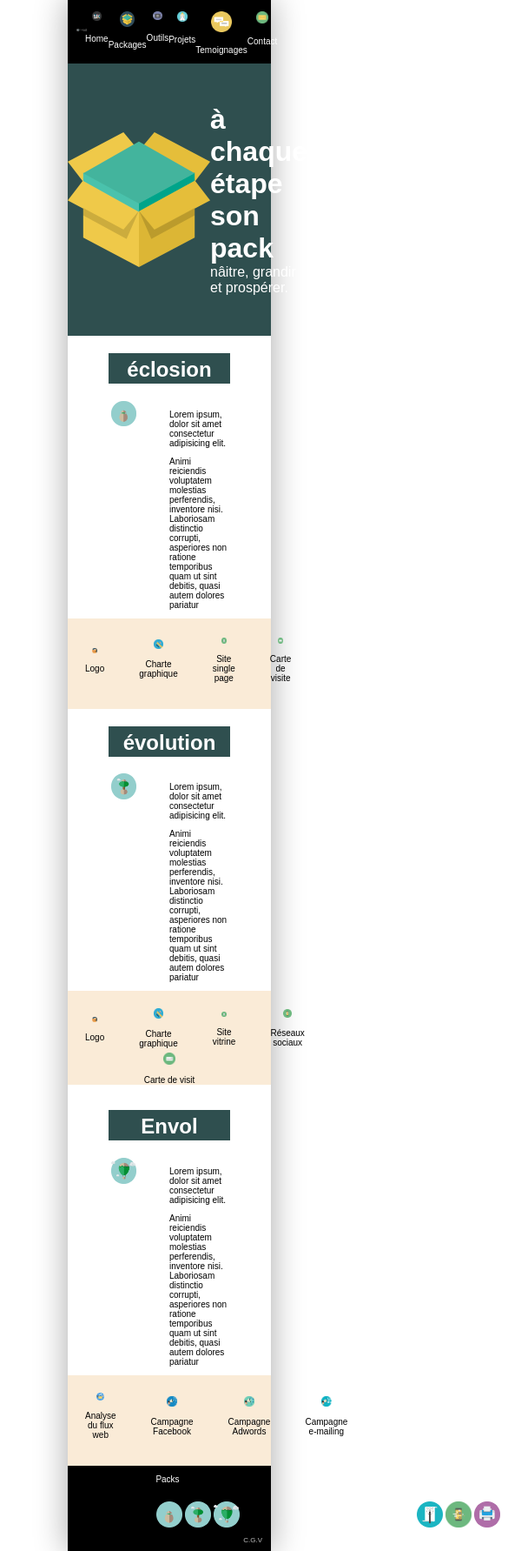
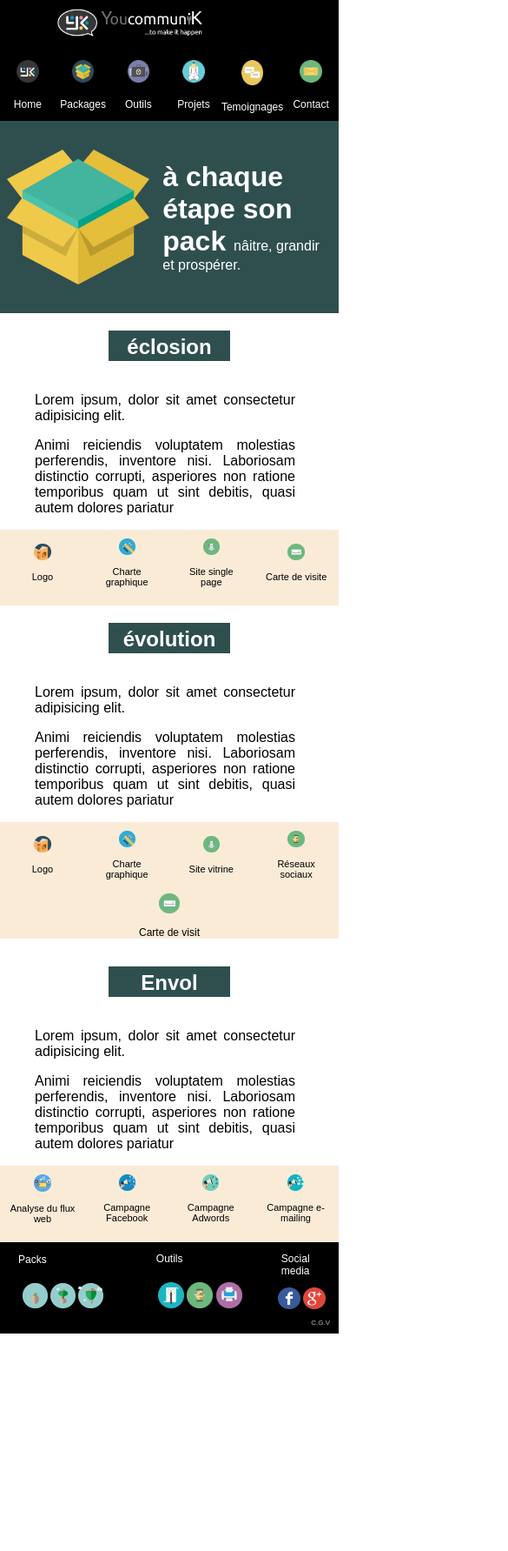
Before and after one commit to Fmaarij/Youcommunik_Second_version, a plain HTML site: page index.html in a window 390 px wide. Shown: the top 1783 px of the page at 87% size, 585 px wide, since content can reach past the window. After the commit the page ends 1533 px from the top, so only its background shows below. Drawn offline with Linux system fonts and the light colour scheme.

Commit message:
project responsive done

```diff
--- a/index.html
+++ b/index.html
@@ -35,7 +35,7 @@
                     <p>Projets</p>
                 </div>
                 <div>
-                    <img src="./public/img/temoignages-icon.png" alt="">
+                    <img id="tem" src="./public/img/temoignages-icon.png" alt="">
                     <p>
                         Temoignages
                     </p>
@@ -54,7 +54,9 @@
             <div class="bannerimgleft">
                 <img src="./public/img/packages.png" alt="">
             </div>
-            <div class="bannertxt"><p><b>à chaque étape son pack </b>nâitre, grandir et prospérer.</p></div>
+            <div class="bannertxt">
+                <p><b>à chaque étape son pack </b>nâitre, grandir et prospérer.</p>
+            </div>
     </section>
     <!--section1 titre écolsion-->
     <section>
@@ -68,7 +70,8 @@
                     <img src="./public/img/icon-eclosion.png">
                 </div>
                 <div class="eclotxt">
-                    <p>Lorem ipsum, dolor sit amet consectetur adipisicing elit.</p> <p>Animi reiciendis voluptatem molestias
+                    <p>Lorem ipsum, dolor sit amet consectetur adipisicing elit.</p>
+                    <p>Animi reiciendis voluptatem molestias
                         perferendis, inventore nisi. Laboriosam distinctio corrupti, asperiores non ratione temporibus
                         quam ut sint debitis, quasi autem dolores pariatur</p>
                 </div>
@@ -110,7 +113,8 @@
                     <img src="./public/img/icon-evolution.png">
                 </div>
                 <div class="eclotxt">
-                    <p>Lorem ipsum, dolor sit amet consectetur adipisicing elit.</p> <p>Animi reiciendis voluptatem molestias
+                    <p>Lorem ipsum, dolor sit amet consectetur adipisicing elit.</p>
+                    <p>Animi reiciendis voluptatem molestias
                         perferendis, inventore nisi. Laboriosam distinctio corrupti, asperiores non ratione temporibus
                         quam ut sint debitis, quasi autem dolores pariatur</p>
                 </div>
@@ -159,7 +163,8 @@
                     <img src="./public/img/icon-envole.png">
                 </div>
                 <div class="eclotxt">
-                    <p>Lorem ipsum, dolor sit amet consectetur adipisicing elit.</p> <p>Animi reiciendis voluptatem molestias
+                    <p>Lorem ipsum, dolor sit amet consectetur adipisicing elit.</p>
+                    <p>Animi reiciendis voluptatem molestias
                         perferendis, inventore nisi. Laboriosam distinctio corrupti, asperiores non ratione temporibus
                         quam ut sint debitis, quasi autem dolores pariatur</p>
                 </div>
@@ -217,9 +222,9 @@
             <div>
                 <p class="p2"> Social media</p>
                 <div class="footerimg">
-                    <img src="./public/img/social-f.png" alt="">
+                    <img src="./public/img/social-f.png" class="sociaux" alt="">
 
-                    <img src="./public/img/google-plus.png" alt="">
+                    <img src="./public/img/google-plus.png" class="sociaux" alt="">
                 </div>
 
             </div>
--- a/public/css/mediaqueries.css
+++ b/public/css/mediaqueries.css
@@ -0,0 +1,114 @@
+/* 1024px */
+@media(min-width: 1024px) {
+    #tem {
+        width: 31%;
+        height: 31%;
+
+    }
+}
+
+/* 740px à 1024px */
+@media (min-width: 740px) and (max-width: 1023px) {
+    body {
+        margin: 0 auto;
+        width: 100%;
+        font-family: 'Ubuntu', sans-serif;
+
+    }
+
+    /* banner */
+    .banner .bannertxt {
+        width: 30%;
+    }
+
+    .titre {
+        flex-direction: row;
+        margin-top: 50px;
+    }
+
+    /*les titres */
+    h1 {
+        margin-left: 50px;
+    }
+
+    .txtetimg>div {
+        display: flex;
+        justify-content: center;
+    }
+
+    .ecloimg img {
+        margin-bottom: 10px;
+        width: 50%;
+
+    }
+
+    .eclotxt p {
+        font-size: 12px;
+    }
+
+}
+
+
+
+/* 320px à 740px */
+@media (min-width: 320px) and (max-width: 740px) {
+    body {
+        margin: 0 auto;
+        width: 100%;
+        font-family: 'Ubuntu', sans-serif;
+    }
+
+    /*Nav*/
+    nav {
+        width: 100%;
+        flex-direction: column;
+
+    }
+
+    /* footer*/
+    .footer>div {
+        margin-right: 10px;
+    }
+
+    /*section éclosion*/
+    .ecloimg img {
+        display: none;
+    }
+
+    .txtetimg>div {
+        width: auto;
+        text-align: justify;
+        margin-left: 20px;
+    }
+
+    /*minifooter*/
+    .minifooter>div {
+        margin: 10px;
+        font-size: 11px;
+        text-align: center;
+
+    }
+
+    /* .minifooter img {
+        width: 50%;
+    }
+     */
+
+    nav {
+        display: flex;
+        flex-wrap: wrap;
+
+    }
+
+    .imgwrap img {
+
+        margin-top: 5%;
+    }
+
+    /*image temoignage*/
+    #tem {
+        width: 35%;
+        height: 35%;
+
+    }
+}
--- a/public/css/style.css
+++ b/public/css/style.css
@@ -12,20 +12,25 @@ nav {
     align-items: center;
 }
 
+#tem {
+    width: 32%;
+    height: 32%;
+}
+
 .menu {
     display: flex;
     color: white;
 
 }
-.logo img{
+
+.logo img {
     width: 60%;
     padding: 10px;
 }
 
 .menu>div {
-    font-size: 10px;
+    font-size: 12px;
     text-align: center;
-
 }
 
 .menu>div img {
@@ -39,7 +44,6 @@ nav {
     background-color: darkslategrey;
     display: flex;
     justify-content: space-around;
-    /* border: 1px red solid; */
 
 }
 
@@ -59,7 +63,7 @@ nav {
 
 .banner .bannertxt b {
     font-size: xx-large;
-   text-align: left;
+    text-align: left;
 }
 
 /*eclosion*/
@@ -90,8 +94,9 @@ nav {
     margin-left: 50px;
     width: 25%;
 }
-.eclotxt p{
-    font-size: 10px;
+
+.eclotxt p {
+
     padding-right: 50px;
 }
 
@@ -110,8 +115,8 @@ nav {
 }
 
 .minifooter>div {
-     margin: 20px;
-    font-size: 10px;
+    margin: 10px;
+    font-size: 12px;
     text-align: center;
 
 }
@@ -124,9 +129,8 @@ nav {
 /*logo carte de visite de la Minifooter de évolution decendu vers bas*/
 .imgwrap {
 
-
     text-align: center;
-    font-size: 10px;
+    font-size: 12px;
     margin-top: -25px;
 }
 
@@ -146,14 +150,13 @@ footer {
     display: flex;
     justify-content: space-around;
     align-items: center;
-    /* background-color: black */
 }
 
 .footer>div {
-    /* margin: 20px; */
-    font-size: 10px;
+    font-size: 12px;
     text-align: center;
-    color: white
+    color: white;
+    margin-right: 50px;
 }
 
 .footer .p1 {
@@ -163,17 +166,17 @@ footer {
 
 .footer .p2 {
     margin-right: 15px;
-    margin-bottom: 20px;
-    ;
-}
-
-.footerimg {
-    width: 300px;
+    /* margin-bottom: 20px; */
 }
 
 .footerimg img {
-    width: 10%;
+    width: 20%;
 }
+
+.footerimg .sociaux {
+    width: 40%;
+}
+
 
 .CGV {
     display: flex;
```
